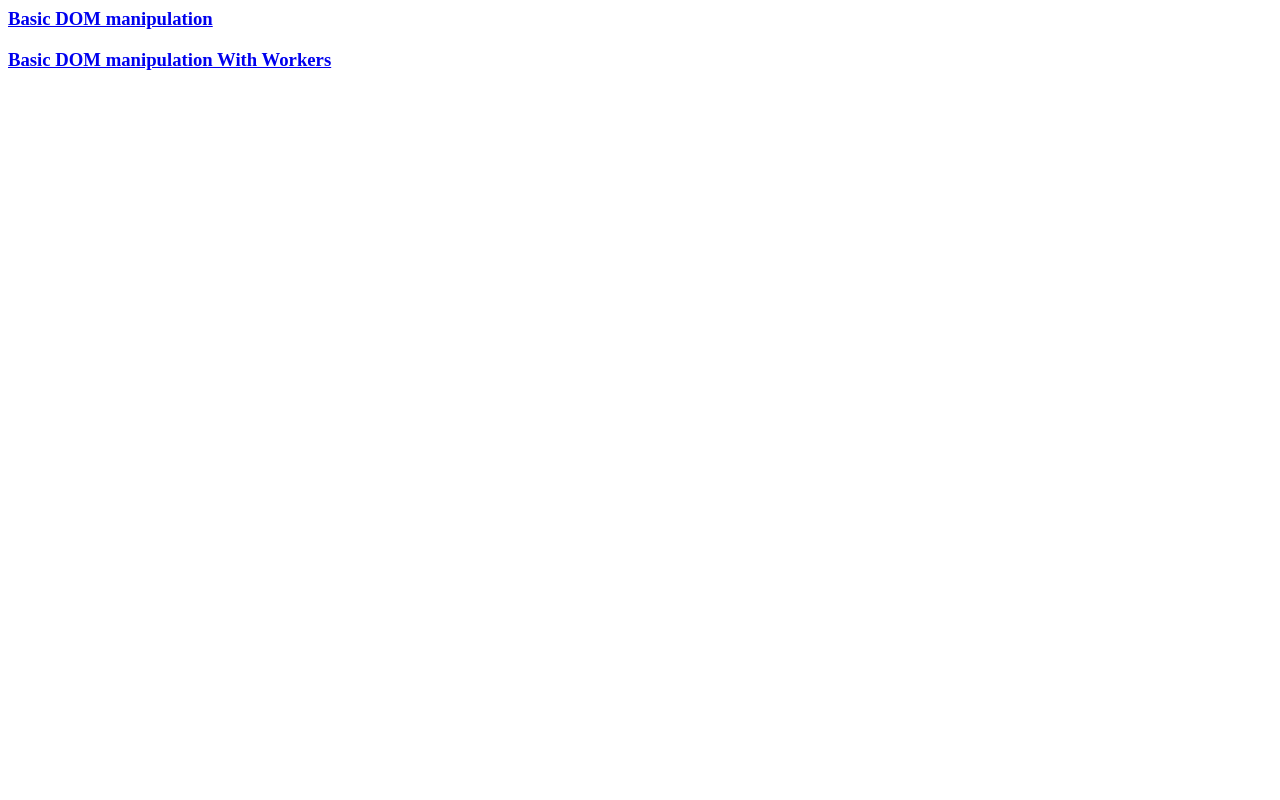
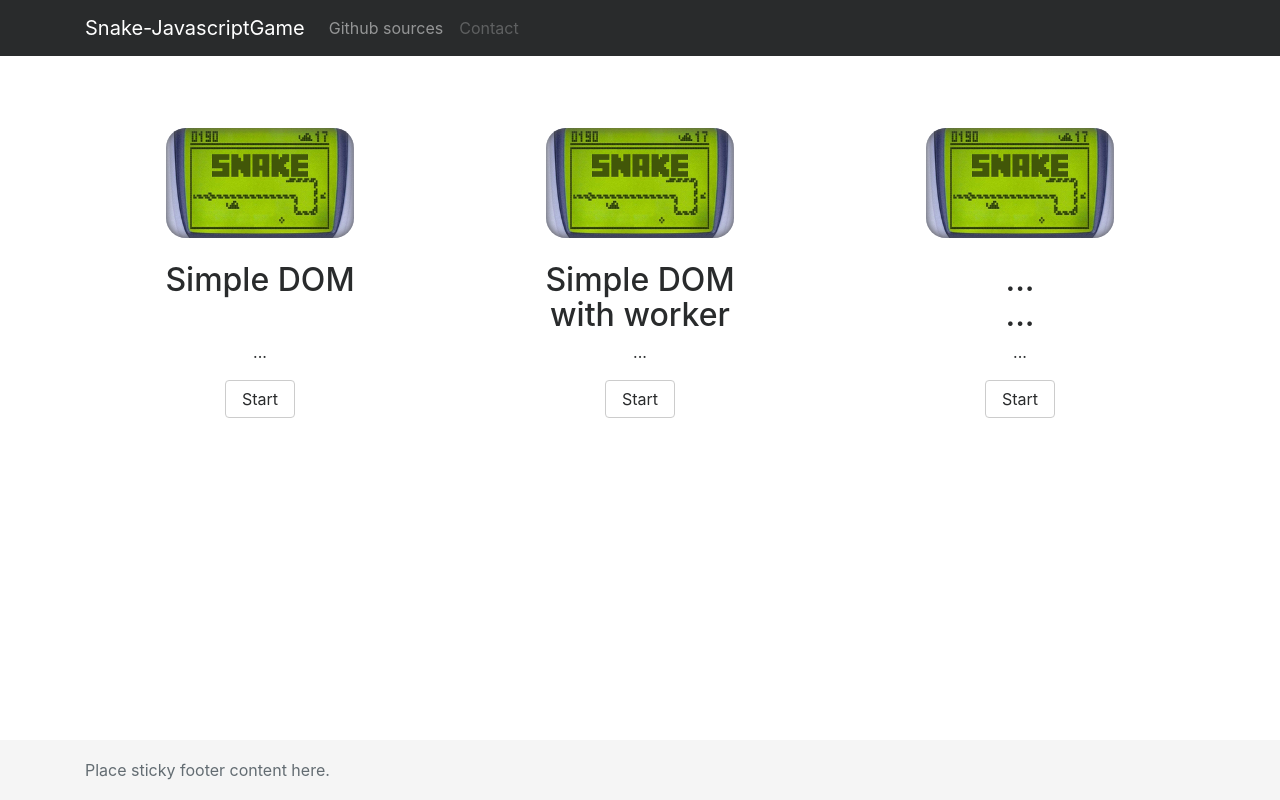
Before and after one commit to nico57c/SnakeJavascriptGame, a plain HTML site: page index.html in a window 1280 px wide. Drawn offline with nearby package versions, Linux system fonts and the light colour scheme.

Commit message:
new index

```diff
--- a/index.html
+++ b/index.html
@@ -1,7 +1,60 @@
 <html>
+<head>
+    <link rel="stylesheet" href="https://maxcdn.bootstrapcdn.com/bootstrap/4.0.0-alpha.6/css/bootstrap.min.css" integrity="sha384-rwoIResjU2yc3z8GV/NPeZWAv56rSmLldC3R/AZzGRnGxQQKnKkoFVhFQhNUwEyJ" crossorigin="anonymous">
     <link rel="stylesheet" type="text/css" href="src/assets/css/index.css" />
+</head>
 <body>
-    <h3><a href="src/indexBasic.html">Basic DOM manipulation</a></h3>
-    <h3><a href="src/indexWorker.html">Basic DOM manipulation With Workers</a></h3>
+    <header class="navbar navbar-light navbar-toggleable-md bd-navbar navbar-inverse fixed-top bg-inverse">
+        <nav class="container">
+          <button class="navbar-toggler navbar-toggler-right" type="button" data-toggle="collapse" data-target="#navbarCollapse" aria-controls="navbarCollapse" aria-expanded="false" aria-label="Toggle navigation">
+            <span class="navbar-toggler-icon"></span>
+          </button>
+          <a class="navbar-brand" href="#">Snake-JavascriptGame</a>
+          <div class="collapse navbar-collapse" id="navbarCollapse">
+            <ul class="navbar-nav mr-auto">
+              <li class="nav-item">
+                <a class="nav-link" href="#">Github sources</a>
+              </li>
+              <li class="nav-item">
+                <a class="nav-link disabled" href="#">Contact</a>
+              </li>
+            </ul>
+          </div>
+        </nav>
+    </header>
+    <main id="content" style="padding-top: 8rem;">
+        <div class="container">
+          <div class="row">
+            <div class="col-lg-4 title">
+              <div class="rounded-circle">&nbsp;</div>
+              <h2>Simple DOM<br/>&nbsp;</h2>
+              <p>...</p>
+              <p><a class="btn btn-secondary" href="src/indexBasic.html" role="button">Start</a></p>
+            </div>
+            <div class="col-lg-4 title">
+              <div class="rounded-circle">&nbsp;</div>
+              <h2>Simple DOM<br/>with worker</h2>
+              <p>...</p>
+              <p><a class="btn btn-secondary" href="src/indexWorker.html" role="button">Start</a></p>
+            </div>
+            <div class="col-lg-4 title">
+              <div class="rounded-circle">&nbsp;</div>
+              <h2>...<br/>...</h2>
+              <p>...</p>
+              <p><a class="btn btn-secondary" href="#" role="button">Start</a></p>
+            </div>
+          </div>
+        </div>
+    </main>
+    <footer class="footer" style="
+        position: absolute;
+        bottom: 0;
+        width: 100%;
+        height: 60px;
+        line-height: 60px;
+        background-color: #f5f5f5;
+    ">
+        <div class="container"> <span class="text-muted">Place sticky footer content here.</span> </div>
+    </footer>
 </body>
 </html>
--- a/src/assets/css/index.css
+++ b/src/assets/css/index.css
@@ -52,3 +52,19 @@
     font-size: 22px;
     text-align:center;
 }
+
+.rounded-circle {
+    background-image: url('../img/snake.png');
+    height: 110px;
+    width: 188px;
+    background-position: center top;
+    box-shadow: 0px 0px 8px 1px #555 inset;
+    background-repeat: no-repeat;
+    border-radius: 20px;
+    margin: auto;
+    margin-bottom: 1.5em;
+}
+
+.title {
+    text-align: center;
+}
```
Also changed, not shown: src/assets/img/snake.png (added).
